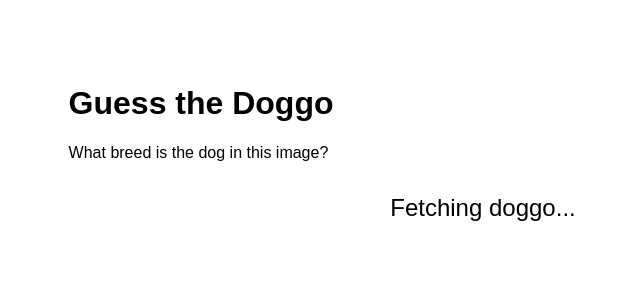
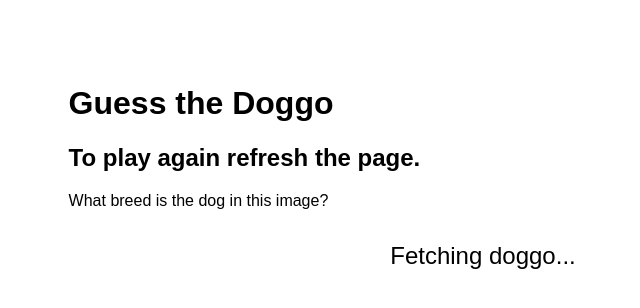
Before and after one commit to navnika/doggo, a plain HTML site: page index.html in a window 1280 px wide. Shown: the whole page, without its empty margins (157-797 px from the left). Drawn offline with Linux system fonts and the light colour scheme; no server answers.

Commit message:
change for playagain

```diff
--- a/index.html
+++ b/index.html
@@ -55,6 +55,7 @@
   <body>
     <header>
     <h1>Guess the Doggo</h1>
+    <h2>To play again refresh the page.</h2>
     <p>What breed is the dog in this image?</p>
 
     </header>
```
